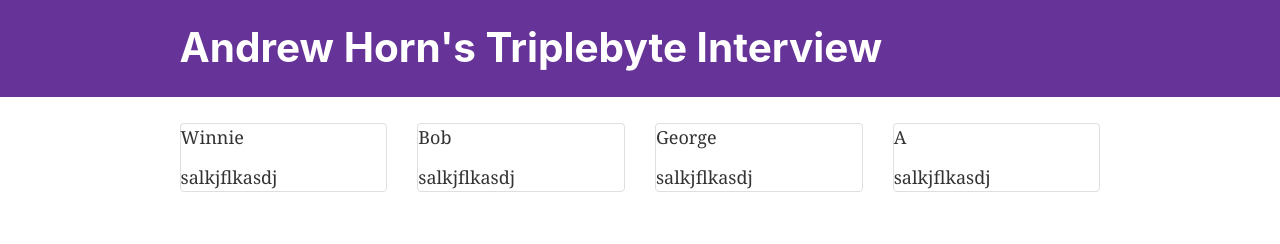
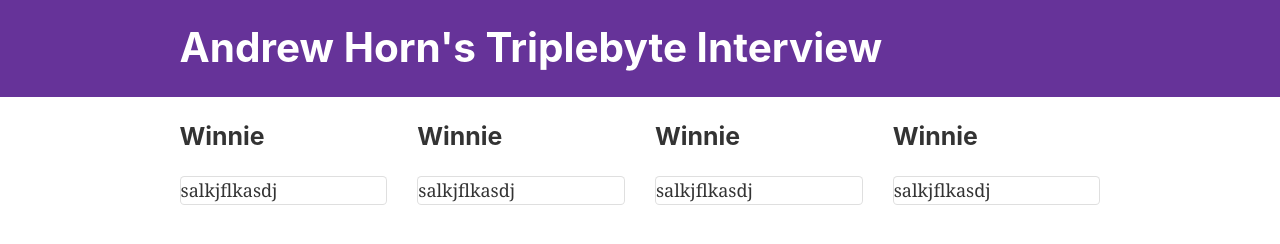
Before and after one commit to sophyphreak/triplebyte-interview, a Gatsby site: page / in a window 1280 px wide. Built offline with nearby package versions, Linux system fonts and the light colour scheme; Gatsby itself is replaced by a stand-in of ours.

Commit message:
added titles

```diff
--- a/src/components/App/App.js
+++ b/src/components/App/App.js
@@ -1,5 +1,5 @@
 import React, { Component } from 'react';
-import { Row, Col, Card, CardText, CardTitle } from 'reactstrap';
+import { Row, Col, Card, CardText } from 'reactstrap';
 
 class App extends Component {
   constructor(props) {
@@ -18,26 +18,29 @@
       <>
         <Row>
           <Col sm={{ size: 3 }}>
+            <h3>Winnie</h3>
             <Card>
-              <CardTitle>Winnie</CardTitle>
               <CardText>salkjflkasdj</CardText>
             </Card>
           </Col>
           <Col sm={{ size: 3 }}>
+            <h3>Winnie</h3>
+
             <Card>
-              <CardTitle>Bob</CardTitle>
               <CardText>salkjflkasdj</CardText>
             </Card>
           </Col>
           <Col sm={{ size: 3 }}>
+            <h3>Winnie</h3>
+
             <Card>
-              <CardTitle>George</CardTitle>
               <CardText>salkjflkasdj</CardText>
             </Card>
           </Col>
           <Col sm={{ size: 3 }}>
+            <h3>Winnie</h3>
+
             <Card>
-              <CardTitle>A</CardTitle>
               <CardText>salkjflkasdj</CardText>
             </Card>
           </Col>
```
